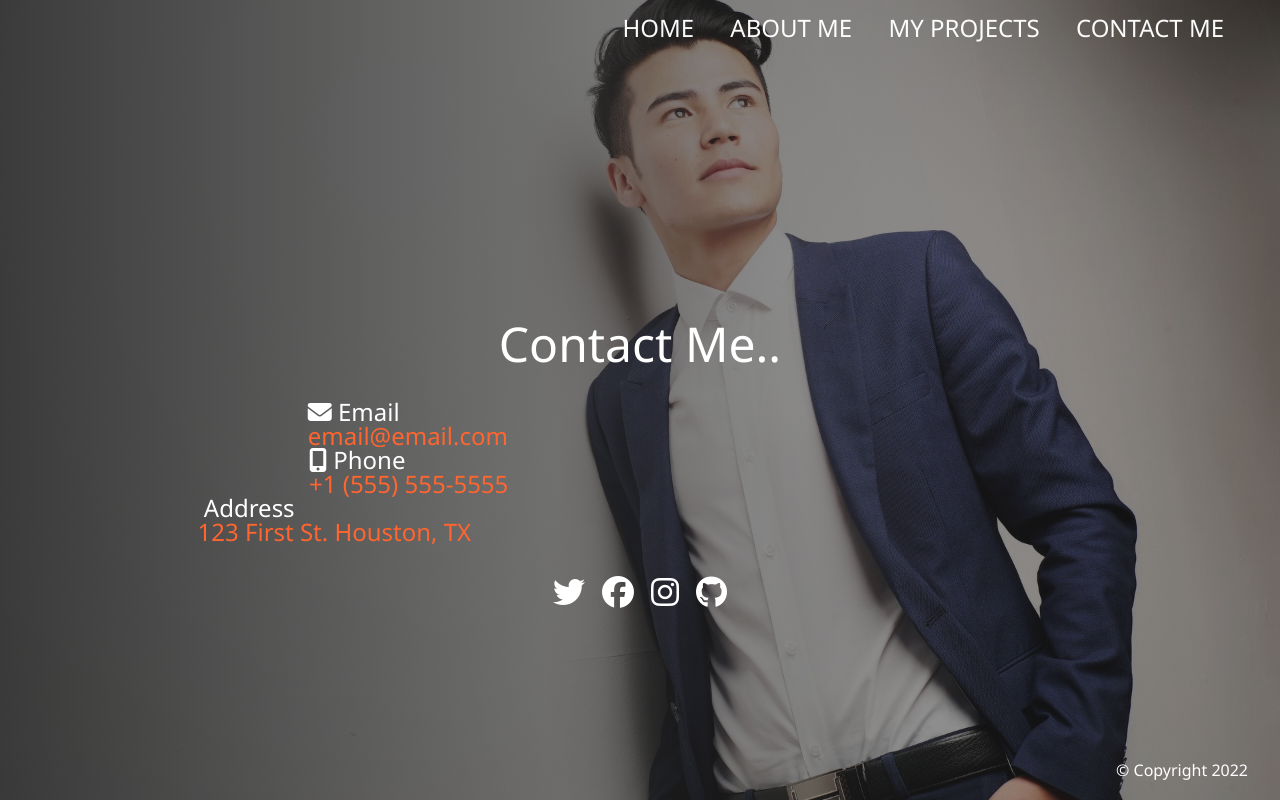
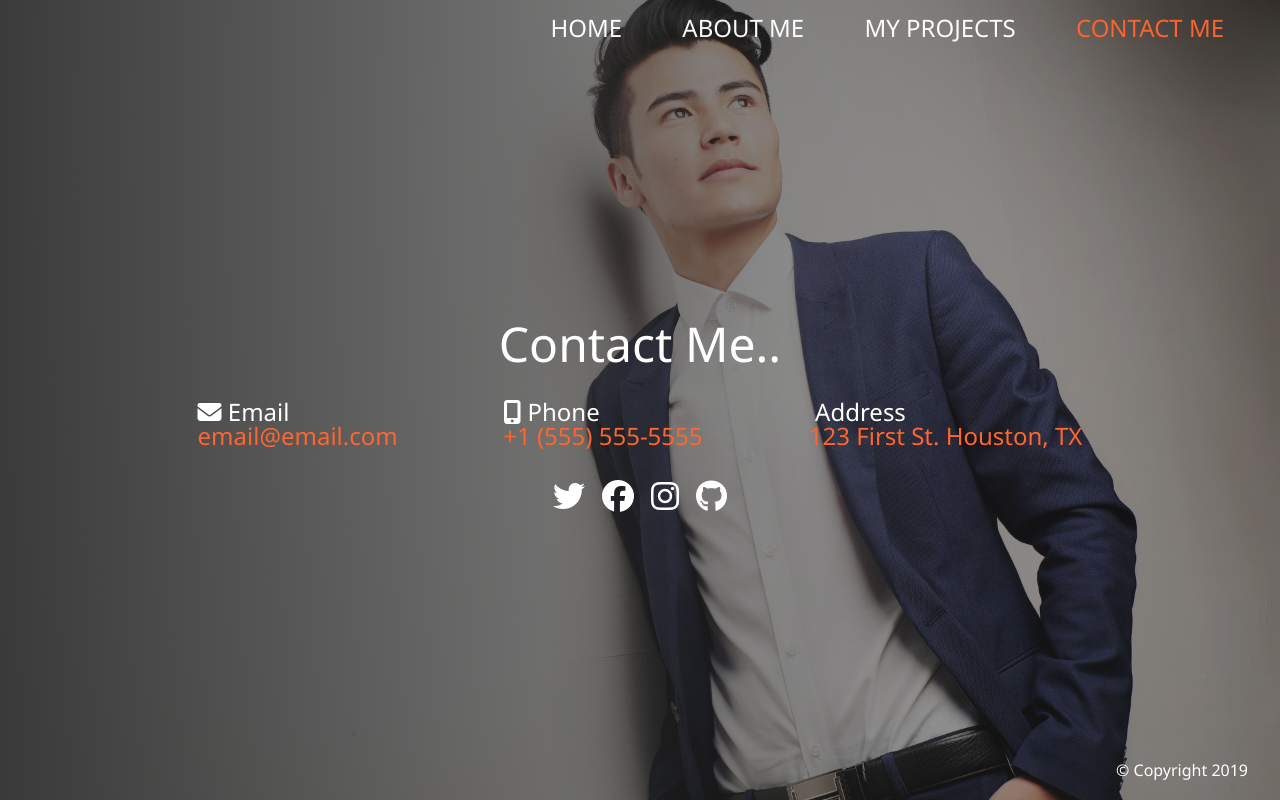
Before and after one commit to mondayrris/sass-codecamp-real, a website: page dist/contact.html in a window 1280 px wide. Drawn offline with Linux system fonts and the light colour scheme; some icons are missing.

Commit message:
fix contact.html

```diff
--- a/dist/contact.html
+++ b/dist/contact.html
@@ -3,10 +3,10 @@
 
 <head>
     <meta charset="UTF-8">
-    <meta http-equiv="X-UA-Compatible" content="IE=edge">
     <meta name="viewport" content="width=device-width, initial-scale=1.0">
+    <meta http-equiv="X-UA-Compatible" content="ie=edge">
+    <link rel="stylesheet" href="css/main.css">
     <title>Contact Mike Smith</title>
-    <link rel="stylesheet" href="css/main.css">
 </head>
 
 <body>
@@ -21,13 +21,19 @@
                     <a href="index.html" class="menu-nav__link">
                         Home
                     </a>
+                </li>
+                <li class="menu-nav__item">
                     <a href="about.html" class="menu-nav__link">
                         About Me
                     </a>
+                </li>
+                <li class="menu-nav__item">
                     <a href="projects.html" class="menu-nav__link">
                         My Projects
                     </a>
-                    <a href="contact.html" class="menu-nav__link active">
+                </li>
+                <li class="menu-nav__item active">
+                    <a href="contact.html" class="menu-nav__link">
                         Contact Me
                     </a>
                 </li>
@@ -44,14 +50,10 @@
                     <i class="fas fa-envelope"></i> Email
                     <div class="text-secondary">email@email.com</div>
                 </div>
-            </div>
-            <div class="contact__list">
                 <div class="contact__phone">
                     <i class="fas fa-mobile-alt"></i> Phone
                     <div class="text-secondary">+1 (555) 555-5555</div>
                 </div>
-            </div>
-            <div class="contact__list">
                 <div class="contact__address">
                     <i class="fas fa-marker-alt"></i> Address
                     <div class="text-secondary">123 First St. Houston, TX</div>
@@ -73,12 +75,12 @@
                 </a>
             </div>
 
-            <footer>&copy; Copyright 2022</footer>
+            <footer>&copy; Copyright 2019</footer>
         </section>
     </main>
 
+    <script src="https://kit.fontawesome.com/6d2ea823d0.js"></script>
     <script src="js/main.js"></script>
-    <script src="https://kit.fontawesome.com/75e9a80c74.js" crossorigin="anonymous"></script>
 </body>
 
 </html>
```
